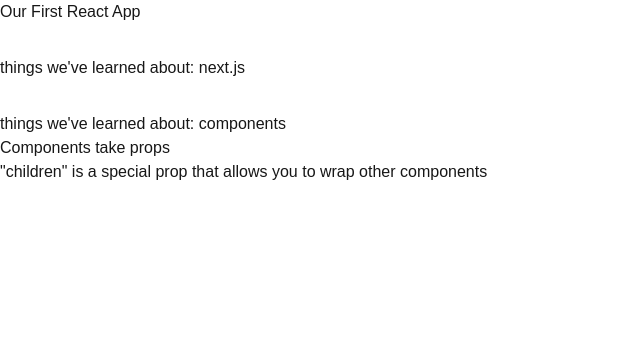
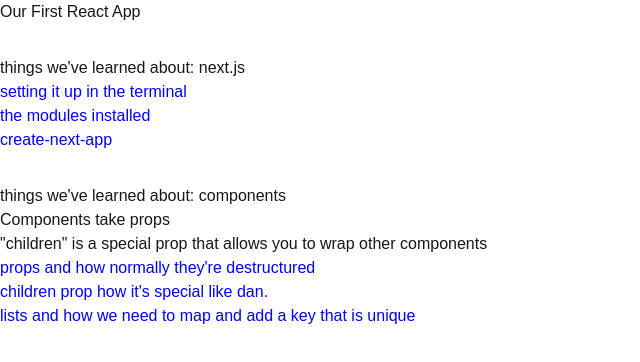
Before and after one commit to NAIT-DMIT2008-Fall2025/DMIT2008-A03-Fall-2025, a Next.js app in the folder 3-nextjs-intro-START/hello-next-dmit2008/: page / in a window 1280 px wide. Shown: the top 362 px of the page, without its empty margins (0-640 px from the left). Built offline with nearby package versions, Linux system fonts and the light colour scheme.

Commit message:
class progress pushed

```diff
--- a/3-nextjs-intro-START/hello-next-dmit2008/components/LearningList.jsx
+++ b/3-nextjs-intro-START/hello-next-dmit2008/components/LearningList.jsx
@@ -4,6 +4,10 @@
 export default function LearningList(
     {title, itemsLearned, children}
 ) {
+    // remember that comments in the javascript look like
+    // this with the two in slashes in front
+    // the comments in your JSX are going to look like
+    // {/* this */}
     return <div>
         <h2>things we've learned about: {title}</h2>
         {/* this is going to be a description that we're going add. */}
@@ -12,7 +16,14 @@
         <ul>
             {/* render the itemsLearned a listitem
             using your of lists */}
-
+            {itemsLearned.map((item, index)=> {
+                return <li
+                    key={index}
+                    style={ // note this is used for styling sometimes
+                        {color: "blue"}
+                    }
+                >{item}</li>
+            })}
         </ul>
 
 
```
